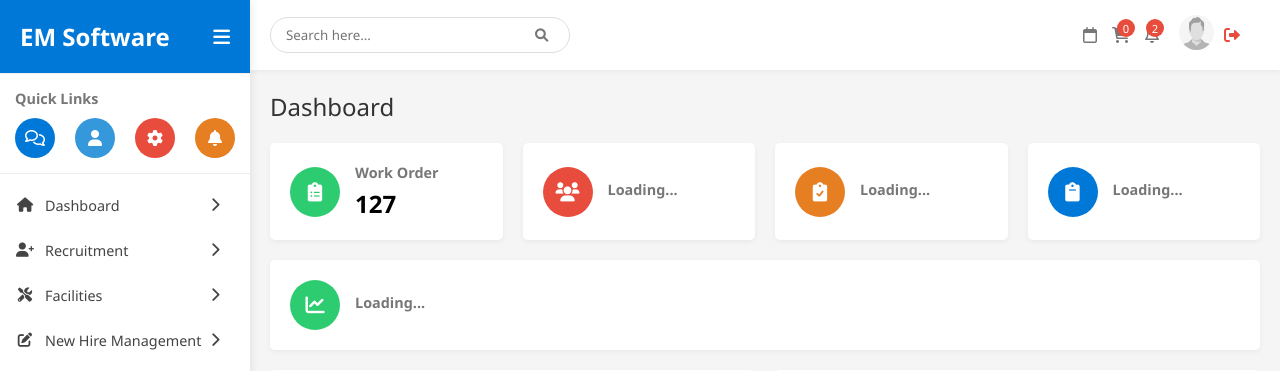
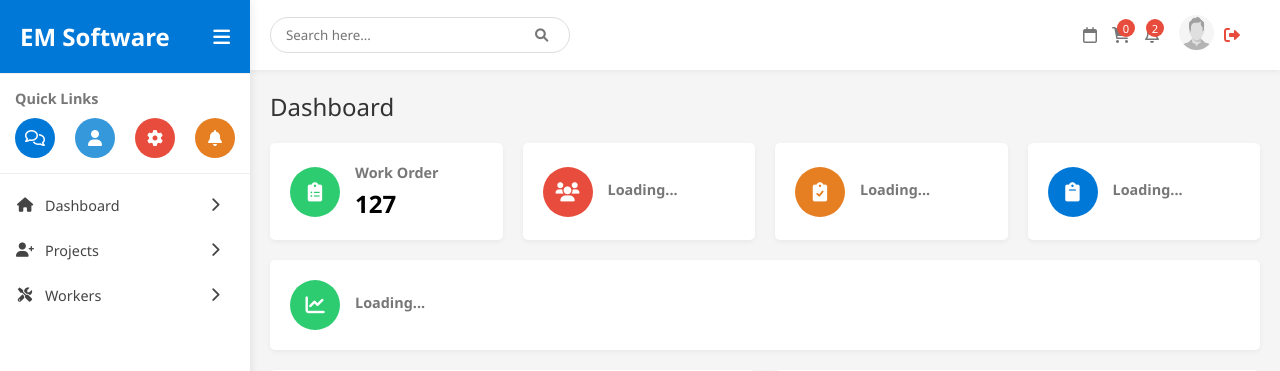
Before and after one commit to simarpreet0037/OneCrew, a Django app: template templates/dashboard.html in a window 1280 px wide. Shown: the top 371 px of the page. Run offline with Django 5.2, Linux system fonts and the light colour scheme; the template is opened without the code that fills it, so the values that code supplies are empty.

Commit message:
Updated Naviation menu

```diff
--- a/templates/base.html
+++ b/templates/base.html
@@ -70,40 +70,27 @@
                         </ul>
                     </li>
                     <li class="nav-item">
-                        <a href="{% url 'job-master' %}">
+                        <a href="{% url 'job_master' %}">
                             <i class="fas fa-user-plus"></i>
-                            Recruitment
+                            Projects
                             <i class="fas fa-chevron-right toggle-icon"></i>
                         </a>
                         <ul class="submenu">
-                            <li><a href=""><i class="fas fa-angle-right"></i> Job Master</a></li>
-                            <li><a href=""><i class="fas fa-angle-right"></i> Manage Employee</a></li>
-                            <li><a href=""><i class="fas fa-angle-right"></i> Current Status</a></li>
-                            <li><a href=""><i class="fas fa-angle-right"></i> Recruitment Summary</a></li>
+                            <li><a href="{% url 'job_master' %}"><i class="fas fa-angle-right"></i> Jobs</a></li>
+                            <li><a href="{% url 'manage-employee' %}"><i class="fas fa-angle-right"></i> Manage Employees</a></li>
+                            <li><a href="{% url 'recruitment-summary' %}"><i class="fas fa-angle-right"></i> Recruitment Summary</a></li>
+                            <li><a href="{% url 'workorder-list' %}"><i class="fas fa-angle-right"></i> Work Order Management</a></li>
                         </ul>
                     </li>
                     <li class="nav-item">
-                        <a href="">
+                        <a href="{% url 'work-order' %}">
                             <i class="fas fa-tools"></i>
-                            Facilities
+                            Workers
                             <i class="fas fa-chevron-right toggle-icon"></i>
                         </a>
                         <ul class="submenu">
-                            {% comment %} <li><a href=""><i class="fas fa-angle-right"></i> Work Order Management</a></li> {% endcomment %}
-                            <li><a href=""><i class="fas fa-angle-right"></i> Work Order Management</a></li>
-                        </ul>
-                    </li>
-                    <li class="nav-item">
-                        <a href="">
-                            <i class="fas fa-edit"></i>
-                            New Hire Management
-                            <i class="fas fa-chevron-right toggle-icon"></i>
-                        </a>
-                        <ul class="submenu">
-                            <li><a href=""><i class="fas fa-angle-right"></i> Add New Hire</a></li>
-                            <li><a href=""><i class="fas fa-angle-right"></i> Excel Upload</a></li>
-                            <li><a href=""><i class="fas fa-angle-right"></i> New Hire Report</a></li>
-                            <li><a href=""><i class="fas fa-angle-right"></i> Update Work Status</a></li>
+                            <li><a href="{% url 'worker_work_orders' %}"><i class="fas fa-angle-right"></i>My Workorders</a></li>
+                            <li><a href="{% url 'employee-profile' %}"><i class="fas fa-angle-right"></i>My Profile</a></li>
                         </ul>
                     </li>
                 </ul>
@@ -111,7 +98,7 @@
 
             <!-- Logout Button Fixed at Bottom -->
             <div class="logout-container">
-                <a href="" class="logout-btn">
+                <a href="{% url 'logout' %}" class="logout-btn">
                     <i class="fas fa-sign-out-alt"></i>
                     Logout
                 </a>
@@ -132,7 +119,7 @@
                     <a href="#" class="user-profile">
                         <img src="{% static 'img/Default.jpg' %}" alt="User Profile">
                     </a>
-                    <a href="" class="logout-btn">
+                    <a href="{% url 'logout' %}" class="logout-btn">
                         <i class="fas fa-sign-out-alt"></i>
                     </a>
                 </div>
```
